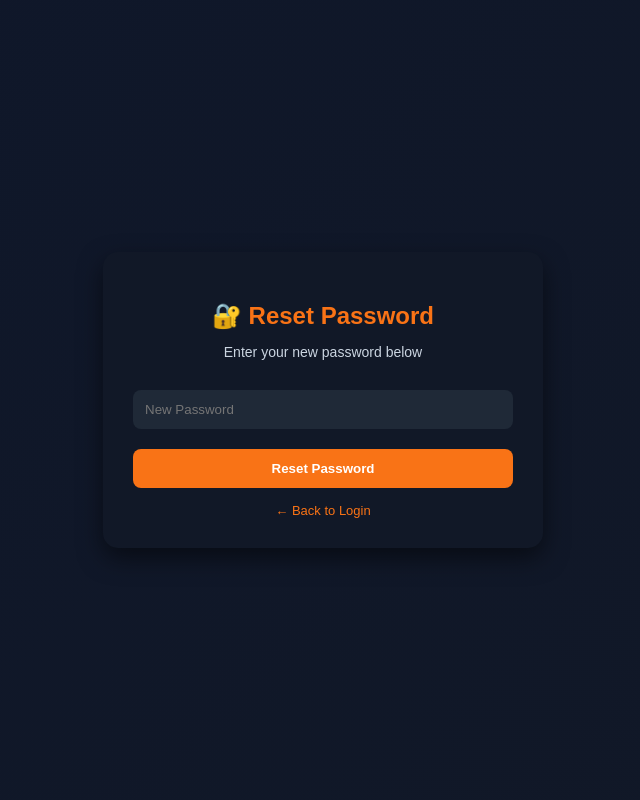
After one commit to feran56/Church-portal, a Flask app: template templates/reset_password.html in a window 1280 px wide. The commit adds this page. Shown: the whole page, without its empty margins (317-957 px from the left). Run offline with Flask 3, Linux system fonts and the light colour scheme; the template is opened without the code that fills it, so the values that code supplies are empty; data comes from the database, SQL or seed files in the repository.

Commit message:
latest upgrade

```diff
--- a/app.py
+++ b/app.py
@@ -1,19 +1,28 @@
-from flask import Flask, request, redirect, render_template, render_template_string, session, send_file
+from flask import Flask, request, redirect, render_template, session
 from flask_sqlalchemy import SQLAlchemy
-from flask import make_response
-
+from flask_mail import Mail, Message
 from werkzeug.security import generate_password_hash, check_password_hash
-from flask import session, redirect, request, render_template, flash
-
-from flask import render_template_string
 from io import BytesIO
 from reportlab.pdfgen import canvas
 import os
 
+app = Flask(__name__)
+
+# =========================
+# CONFIG (MAIL FIXED)
+# =========================
+app.config["MAIL_SERVER"] = "smtp.gmail.com"
+app.config["MAIL_PORT"] = 587
+app.config["MAIL_USE_TLS"] = True
+
+app.config["MAIL_USERNAME"] = "akingbadeoluwaferanmi55@gmail.com"
+app.config["MAIL_PASSWORD"] = "kafsfqvoijmhaihi"
+
+mail = Mail(app)
 # ======================
 # APP SETUP
 # ======================
-app = Flask(__name__)
+
 app.secret_key = "secretkey"
 
 # 🔥 RENDER + TERMUX FIX (important)
@@ -67,6 +76,20 @@ class User(db.Model):
     role = db.Column(
         db.String(20),
         default="staff"
+    )
+
+class PasswordReset(db.Model):
+    id = db.Column(db.Integer, primary_key=True)
+
+    username = db.Column(
+        db.String(100),
+        nullable=False
+    )
+
+    token = db.Column(
+        db.String(200),
+        unique=True,
+        nullable=False
     )
 
 # ======================
@@ -164,21 +187,107 @@ def forgot_password():
     if request.method == "POST":
 
         username = request.form.get("username")
-        new_password = request.form.get("new_password")
 
         user = User.query.filter_by(username=username).first()
 
         if user:
 
-            user.password = new_password
+            import uuid
+            from flask_mail import Message
+
+            # generate reset token
+            token = str(uuid.uuid4())
+
+            # save token in DB
+            reset = PasswordReset(
+                username=user.username,
+                token=token
+            )
+
+            db.session.add(reset)
             db.session.commit()
 
-            message = "✅ Password reset successful"
+            # reset link
+            reset_link = f"{request.host_url}reset-password/{token}"
+
+            # send email
+            msg = Message(
+                subject="Password Reset Request",
+                sender=app.config["MAIL_USERNAME"],
+                recipients=[user.email]
+            )
+
+            msg.body = f"""
+Hello {user.username},
+
+You requested a password reset.
+
+Click the link below to reset your password:
+
+{reset_link}
+
+If you did not request this, please ignore this email.
+"""
+
+            mail.send(msg)
+
+            message = "📩 Reset link has been sent to your email"
 
         else:
             message = "❌ User not found"
 
     return render_template("forgot_password.html", message=message)
+
+
+# =====================
+# RESET PASSWORD
+# =====================
+@app.route("/reset-password/<token>", methods=["GET", "POST"])
+def reset_password(token):
+
+    reset = PasswordReset.query.filter_by(token=token).first()
+
+    if not reset:
+        return "Invalid or expired link"
+
+    user = User.query.filter_by(username=reset.username).first()
+
+    message = ""
+
+    if request.method == "POST":
+
+        new_password = request.form.get("new_password")
+
+        user.password = generate_password_hash(new_password)
+
+        db.session.delete(reset)
+        db.session.commit()
+
+        return redirect("/")
+
+    return render_template("reset_password.html", message=message)
+
+# =====================
+# EMAIL
+# =====================
+@app.route("/test-email")
+def test_email():
+
+    try:
+        msg = Message(
+            "Church Portal Test Email",
+            sender=app.config["MAIL_USERNAME"],
+            recipients=[app.config["MAIL_USERNAME"]]  # send to yourself
+        )
+
+        msg.body = "🔥 If you see this, Flask-Mail is working perfectly!"
+
+        mail.send(msg)
+
+        return "✅ Email sent successfully!"
+
+    except Exception as e:
+        return f"❌ Email failed: {str(e)}"
 
 # ======================
 # DASHBOARD
@@ -488,9 +597,3 @@ def ensure_admin():
             db.session.commit()
 
             print("✅ Admin created")
-
-# ======================
-# RUN
-# ======================
-if __name__ == "__main__":
-    app.run(host="0.0.0.0", port=5000)
--- /dev/null
+++ b/templates/reset_password.html
@@ -0,0 +1,129 @@
+<!DOCTYPE html>
+<html>
+<head>
+    <title>Reset Password</title>
+
+    <style>
+
+    body{
+        margin:0;
+        height:100vh;
+        display:flex;
+        justify-content:center;
+        align-items:center;
+        background:linear-gradient(135deg, #0f172a, #111827);
+        font-family:Arial;
+        color:white;
+    }
+
+    .box{
+        width:380px;
+        padding:30px;
+        background:#111827;
+        border-radius:15px;
+        box-shadow:0 10px 25px rgba(0,0,0,0.5);
+        text-align:center;
+        animation:fadeIn 0.5s ease;
+    }
+
+    @keyframes fadeIn{
+        from{opacity:0; transform:translateY(20px);}
+        to{opacity:1; transform:translateY(0);}
+    }
+
+    h2{
+        margin-bottom:10px;
+        color:#f97316;
+    }
+
+    p{
+        font-size:14px;
+        color:#cbd5e1;
+        margin-bottom:20px;
+    }
+
+    input{
+        width:100%;
+        padding:12px;
+        margin:10px 0;
+        border:none;
+        border-radius:8px;
+        outline:none;
+        background:#1f2937;
+        color:white;
+        box-sizing:border-box;
+    }
+
+    input:focus{
+        border:1px solid #f97316;
+    }
+
+    button{
+        width:100%;
+        padding:12px;
+        background:#f97316;
+        border:none;
+        border-radius:8px;
+        color:white;
+        font-weight:bold;
+        cursor:pointer;
+        transition:0.3s;
+        margin-top:10px;
+    }
+
+    button:hover{
+        background:#ea580c;
+        transform:scale(1.03);
+    }
+
+    .msg{
+        margin-top:15px;
+        font-size:14px;
+        color:#38bdf8;
+    }
+
+    .back{
+        margin-top:15px;
+        font-size:13px;
+    }
+
+    .back a{
+        color:#f97316;
+        text-decoration:none;
+    }
+
+    .back a:hover{
+        text-decoration:underline;
+    }
+
+    </style>
+</head>
+
+<body>
+
+<div class="box">
+
+    <h2>🔐 Reset Password</h2>
+
+    <p>Enter your new password below</p>
+
+    <form method="POST">
+
+        <input type="password" name="new_password" placeholder="New Password" required>
+
+        <button type="submit">Reset Password</button>
+
+    </form>
+
+    {% if message %}
+        <div class="msg">{{ message }}</div>
+    {% endif %}
+
+    <div class="back">
+        <a href="/">← Back to Login</a>
+    </div>
+
+</div>
+
+</body>
+</html>
```
Also changed, not shown: templates/base.html (+27 -20 lines), templates/forgot_password.html (+3 -9 lines), templates/login.html (+68 -60 lines), 2 other files.
